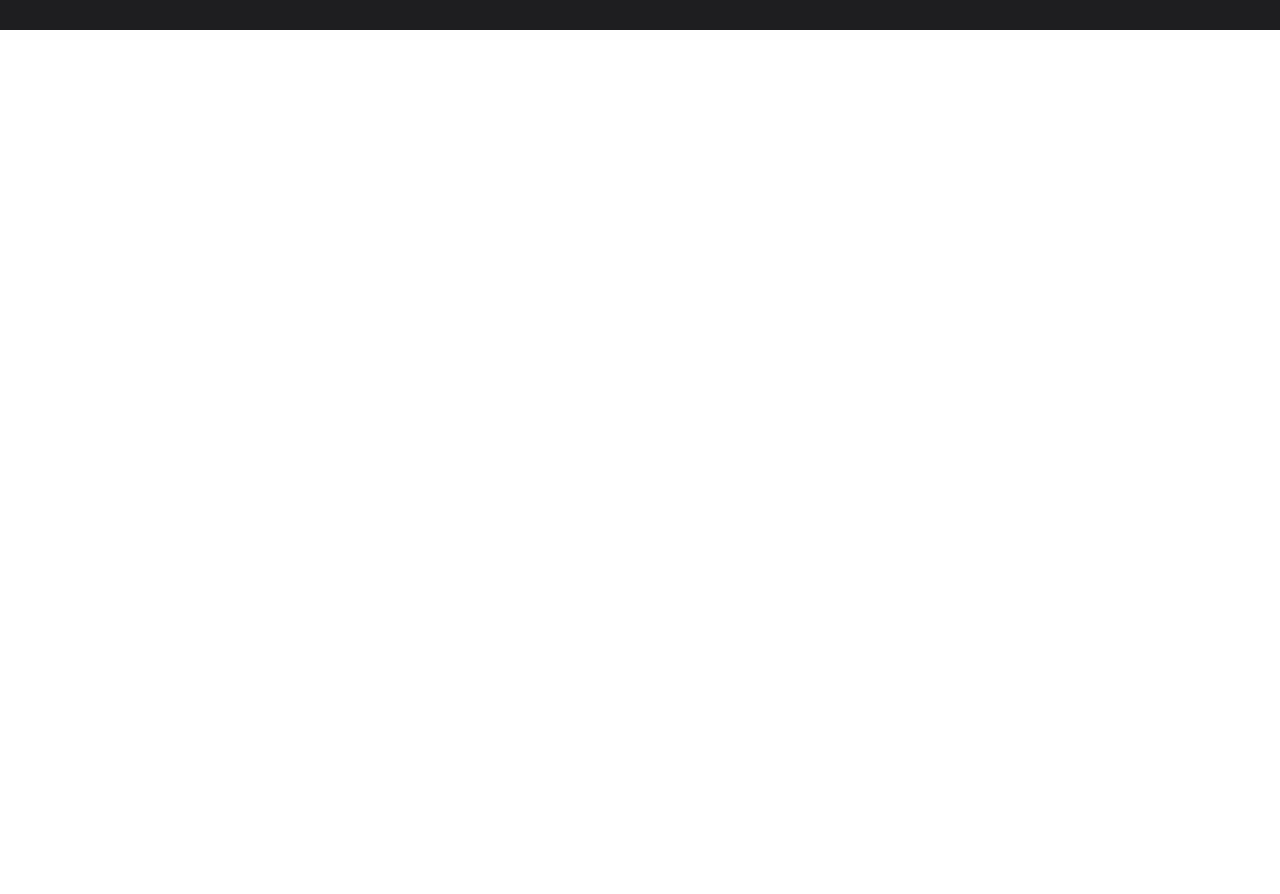
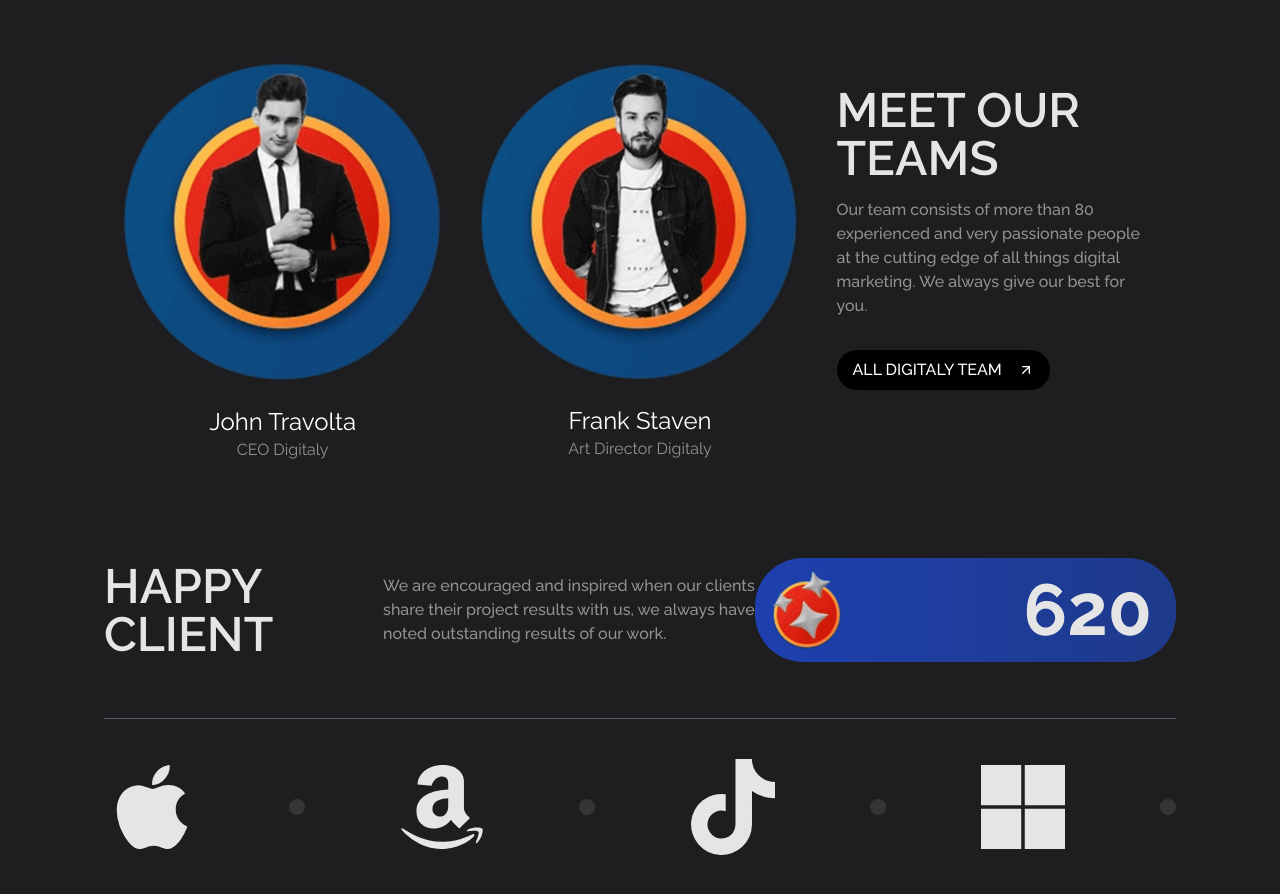
Before and after one commit to MAHE-1702/gOKul, a React (Vite) app: page / in a window 1280 px wide. Shown: the part 3275-4169 px from the top of the page. Before the commit the page ends 3305 px from the top, so only its background shows below. Built offline with nearby package versions, Linux system fonts and the light colour scheme.

Commit message:
Add Team and Clients section

```diff
--- a/src/App.jsx
+++ b/src/App.jsx
@@ -1,8 +1,10 @@
 import React from "react";
 import AwardedWorks from "./sections/AwardedWorks/AwardedWorks";
+import Clients from "./sections/Clients/Clients";
 import Deliver from "./sections/Deliver/Deliver";
 import Home from "./sections/Home/Home";
 import SelectedWorks from "./sections/SelectedWorks/SelectedWorks";
+import Team from "./sections/Team/Team";
 
 const App = () => {
   return (
@@ -11,6 +13,8 @@ const App = () => {
       <Deliver />
       <SelectedWorks />
       <AwardedWorks />
+      <Team />
+      <Clients />
     </div>
   );
 };
--- /dev/null
+++ b/src/sections/Clients/Clients.jsx
@@ -0,0 +1,35 @@
+import Stars from "../../assets/images/Client Star.png";
+import Tag from "../../components/Tag/Tag";
+import { FaApple, FaAmazon, FaTiktok, FaMicrosoft } from "react-icons/fa";
+
+const Clients = () => {
+  return (
+    <div className="text-[#e5e5e5] pb-[2rem] w-[90%] max-w-[1200px] m-auto px-10 xxl:pt-[3rem]">
+      <div className="flex justify-between items-center mt-[4rem]">
+        <h2 className="uppercase text-[1.5rem] lg:text-[3rem] font-semibold w-[30%] leading-[3rem]">
+          Happy Client
+        </h2>
+        <p className="text-[#929294] font-medium lg:text-base text-[80%] w-[40%]">
+          We are encouraged and inspired when our clients share their project
+          results with us, we always have noted outstanding results of our work.
+        </p>
+        <Tag imgSrc={Stars} value="620" />
+      </div>
+
+      {/* Client logos */}
+      <div className="flex flex-wrap justify-center gap-4 md:gap-0 lg:flex-nowrap items-center md:justify-between py-[1rem] border-b border-t border-gray-600 mt-14">
+        {/* <p className="text-[1.2rem] lg:text-[3rem] uppercase">SEO</p> */}
+        <FaApple className="text-[6rem] my-6" />
+        <div className="bg-[#353535] hidden md:block h-[.5rem] w-[.5rem] lg:h-[1rem] lg:w-[1rem] rounded-[50%]"></div>
+        <FaAmazon className="text-[6rem]" />
+        <div className="bg-[#353535] hidden md:block h-[.5rem] w-[.5rem] lg:h-[1rem] lg:w-[1rem] rounded-[50%]"></div>
+        <FaTiktok className="text-[6rem]" />
+        <div className="bg-[#353535] hidden md:block h-[.5rem] w-[.5rem] lg:h-[1rem] lg:w-[1rem] rounded-[50%]"></div>
+        <FaMicrosoft className="text-[6rem]" />
+        <div className="bg-[#353535] hidden md:block h-[.5rem] w-[.5rem] lg:h-[1rem] lg:w-[1rem] rounded-[50%]"></div>
+      </div>
+    </div>
+  );
+};
+
+export default Clients;
--- /dev/null
+++ b/src/sections/Team/Team.jsx
@@ -0,0 +1,45 @@
+import Button from "../../components/Button/Button";
+import { FiArrowUpRight } from "react-icons/fi";
+import TeamMember1 from "../../assets/images/Team Member 1.png";
+import TeamMember2 from "../../assets/images/Team Member 2.png";
+
+const Team = () => {
+  return (
+    <div className="flex justify-around align-top text-[#e5e5e5] pb-[2rem] w-[90%] max-w-[1200px] mt-8 m-auto px-10 xxl:pt-[3rem]">
+      <div className="text-center  w-[30%]">
+        <img
+          src={TeamMember1}
+          alt="John Travolta, CEO Digitaly"
+          className="max-w-[20rem] h-auto mb-6"
+        />
+        <p className="text-white text-2xl">John Travolta</p>
+        <span className="text-[#929294]">CEO Digitaly</span>
+      </div>
+      <div className="text-center  w-[30%]">
+        <img
+          src={TeamMember2}
+          alt="Frank Staven, Art Director Digitaly"
+          className="max-w-[20rem] h-auto mb-6"
+        />
+        <p className="text-white text-2xl">Frank Staven</p>
+        <span className="text-[#929294]">Art Director Digitaly</span>
+      </div>
+
+      <div className=" w-[30%] mt-6">
+        <h2 className="uppercase text-[1.5rem] lg:text-[3rem] font-semibold  leading-[3rem] text-[#e5e5e5] mb-4">
+          Meet Our Teams
+        </h2>
+        <p className="text-[#929294]  font-medium lg:text-base text-[80%]">
+          Our team consists of more than 80 experienced and very passionate
+          people at the cutting edge of all things digital marketing. We always
+          give our best for you.
+        </p>
+        <Button className="flex items-center w-fit mt-8 md:mb-0 text-black bg-[#e5e5e5] font-medium">
+          <span className="mr-4 ">All Digitaly Team</span> <FiArrowUpRight />
+        </Button>
+      </div>
+    </div>
+  );
+};
+
+export default Team;
```
